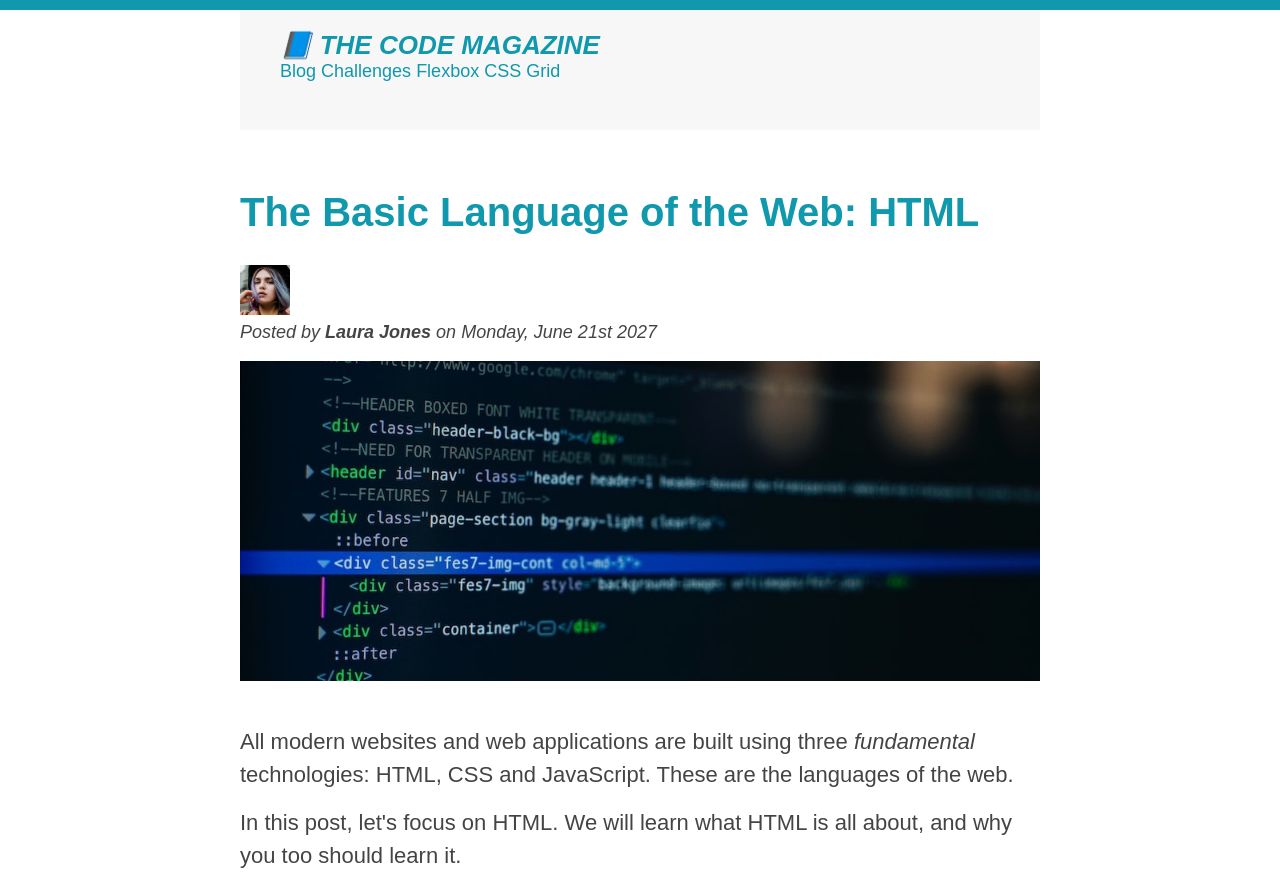
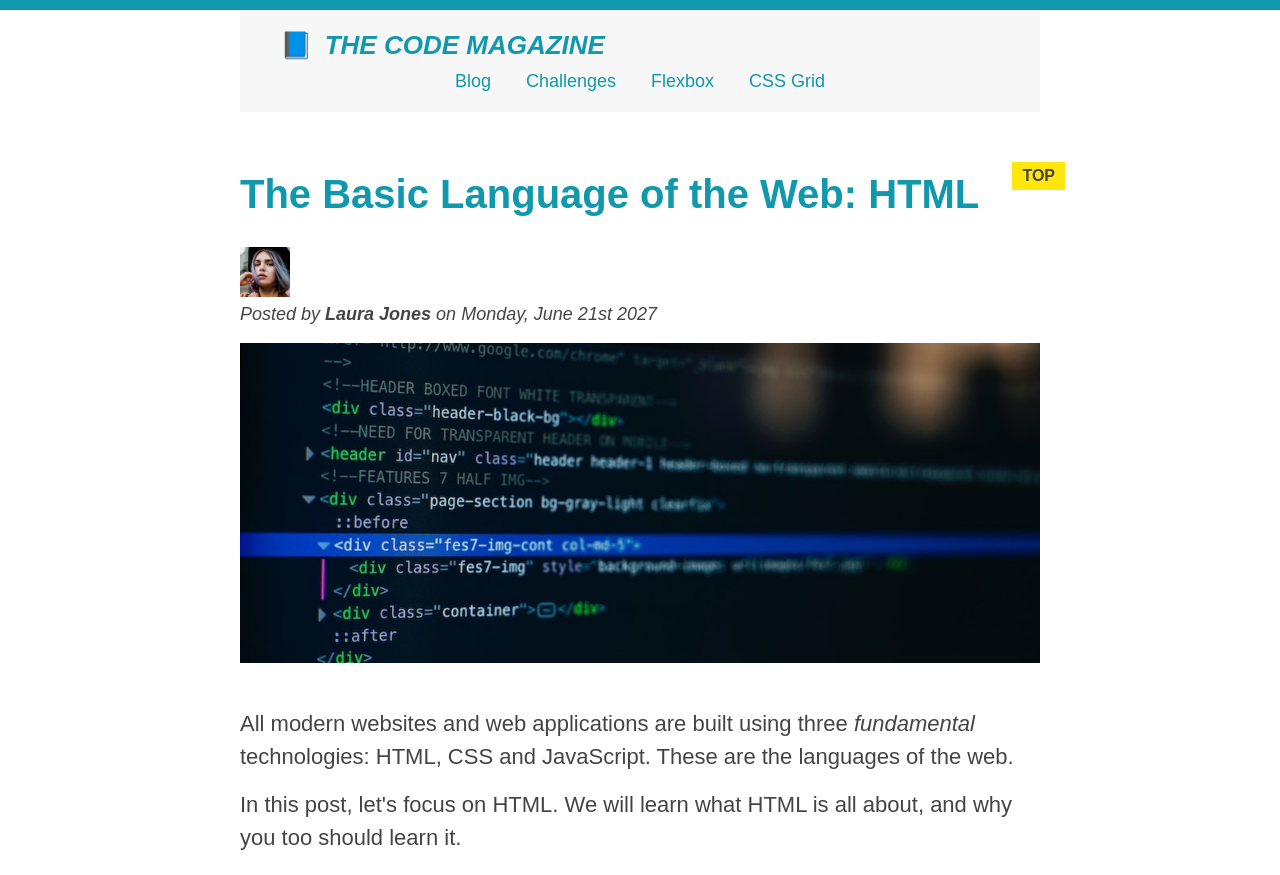
Before and after one commit to ashwini1990-23/HTML-CSS, a plain HTML site: page CSS-Fundamentals-Sec3/index.html in a window 1280 px wide. Shown: the top 875 px of the page. Drawn offline with Linux system fonts and the light colour scheme.

```diff
--- a/CSS-Fundamentals-Sec3/index.html
+++ b/CSS-Fundamentals-Sec3/index.html
@@ -159,5 +159,6 @@
         </p>
       </footer>
     </div>
+    <button>❤️Like</button>
   </body>
 </html>
--- a/CSS-Fundamentals-Sec3/style.css
+++ b/CSS-Fundamentals-Sec3/style.css
@@ -5,11 +5,13 @@
   padding: 0;
 }
 
+/* Page Sections */
 body {
   color: #444;
   font-family: sans-serif;
 
   border-top: 10px solid #1098ad;
+  position: relative;
 }
 
 .container {
@@ -26,11 +28,12 @@
   padding-right: 40px; */
   padding: 20px 40px;
   margin-bottom: 60px;
-  height: 80px;
+  /* height: 80px; */
 }
 
 nav {
   font-size: 18px;
+  text-align: center;
 }
 
 article {
@@ -51,6 +54,8 @@
   padding: 50px 0;
   width: 500px;
 }
+
+/* SMALLER ELEMENTS */
 
 /* List Selectors */
 /* h1,
@@ -108,6 +113,7 @@
 li {
   font-size: 20px;
   margin-bottom: 10px;
+  /* display: inline; */
 }
 
 li:last-child {
@@ -210,6 +216,61 @@
   height: auto;
 }
 
+nav a:link {
+  /* background-color: orangered;
+  margin: 20px;
+  padding: 20px;
+
+  display: block; */
+  margin-right: 30px;
+  margin-top: 10px;
+  display: inline-block;
+}
+
+nav a:link:last-child {
+  margin-right: 0;
+}
+
+button {
+  font-size: 22px;
+  padding: 20px;
+  cursor: pointer;
+
+  position: absolute;
+  /* top: 50px;
+  left: 50px; */
+  bottom: 50px;
+  right: 50px;
+}
+
+/* PSEUDO ELEMENTS */
+h1::first-letter {
+  font-style: normal;
+  margin-right: 5px;
+}
+
+h3 + p::first-line {
+  /* color: red; */
+}
+
+/* After Pseudo Element */
+h2 {
+  /* background-color: orange; */
+  position: relative;
+}
+h2::after {
+  content: "TOP"; /*Mandatory property*/
+  background-color: #ffe70e;
+  color: #444;
+  font-size: 16px;
+  font-weight: bold;
+  display: inline-block;
+  padding: 5px 10px;
+  position: absolute;
+  top: -10px;
+  right: -25px;
+}
+
 /* Resolving conflicts */
 /* #copyright {
   color: red;
```
